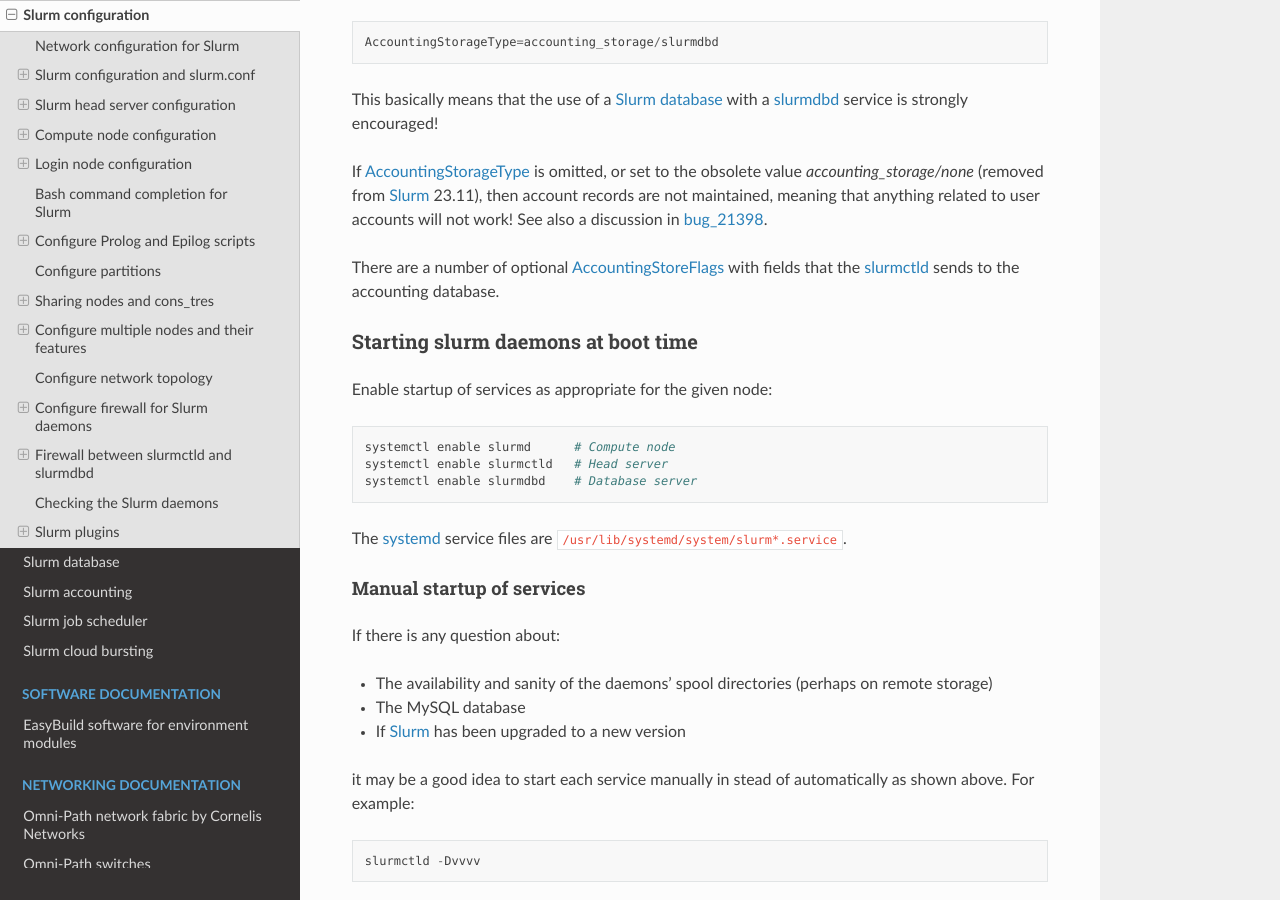
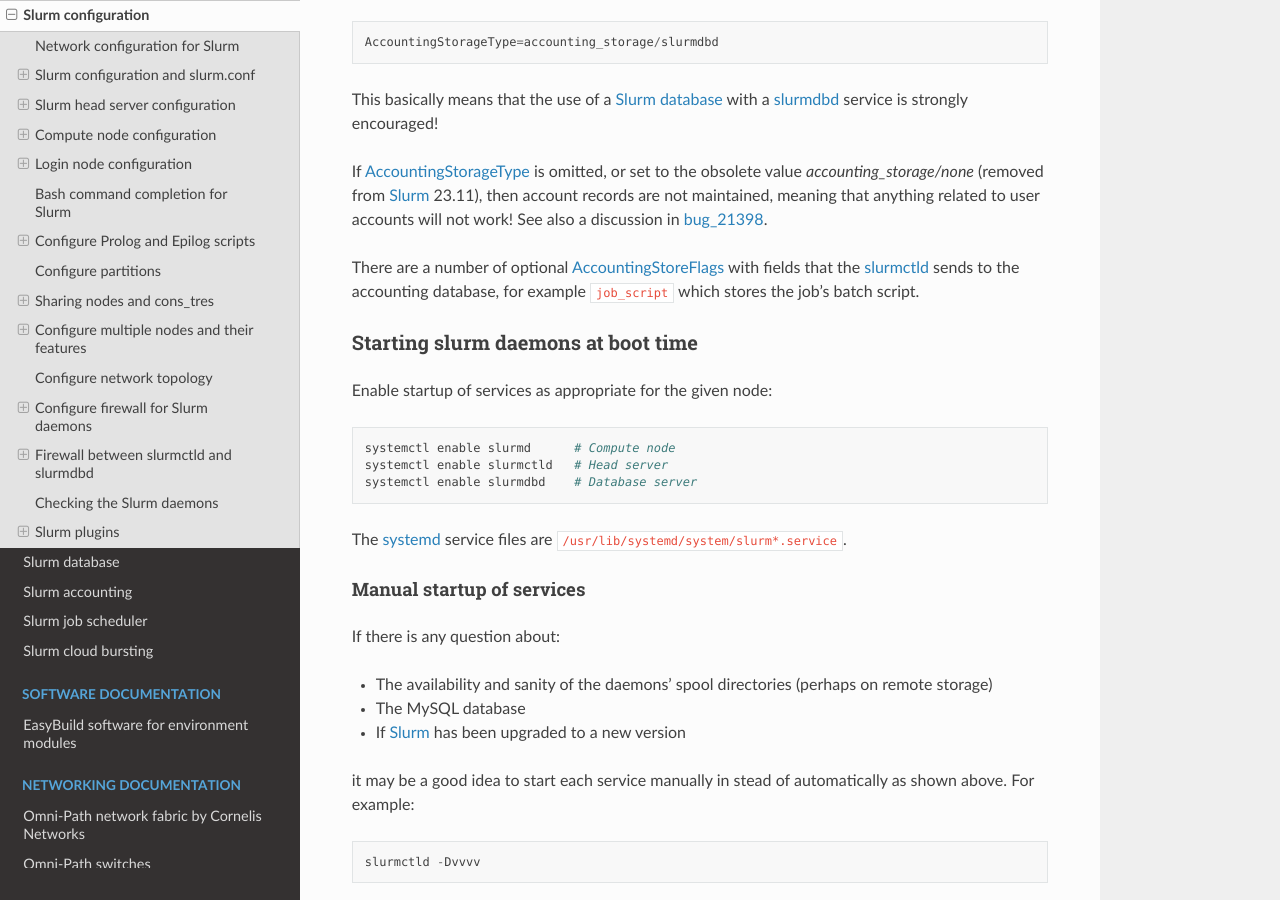
Before and after one commit to OleHolmNielsen/Niflheim_system, a Sphinx documentation site: the page built from docs/Slurm_configuration.rst, in a window 1280 px wide and 900 px high, scrolled down 5881 px. Built offline with Sphinx 7.4.7 and the Read the Docs theme 3.1.0, drawn with Linux system fonts in a browser that asks for light colours.

Commit message:
Minor edit

```diff
--- a/docs/Slurm_configuration.rst
+++ b/docs/Slurm_configuration.rst
@@ -224,7 +224,8 @@ If AccountingStorageType_ is omitted, or set to the obsolete value *accounting_s
 then account records are not maintained, meaning that anything related to user accounts will not work!
 See also a discussion in bug_21398_.
 
-There are a number of optional AccountingStoreFlags_ with fields that the slurmctld_ sends to the accounting database.
+There are a number of optional AccountingStoreFlags_ with fields that the slurmctld_ sends to the accounting database,
+for example ``job_script`` which stores the job's batch script.
 
 .. _AccountingStorageType: https://slurm.schedmd.com/slurm.conf.html#OPT_AccountingStorageType
 .. _AccountingStoreFlags: https://slurm.schedmd.com/slurm.conf.html#OPT_AccountingStoreFlags
```
